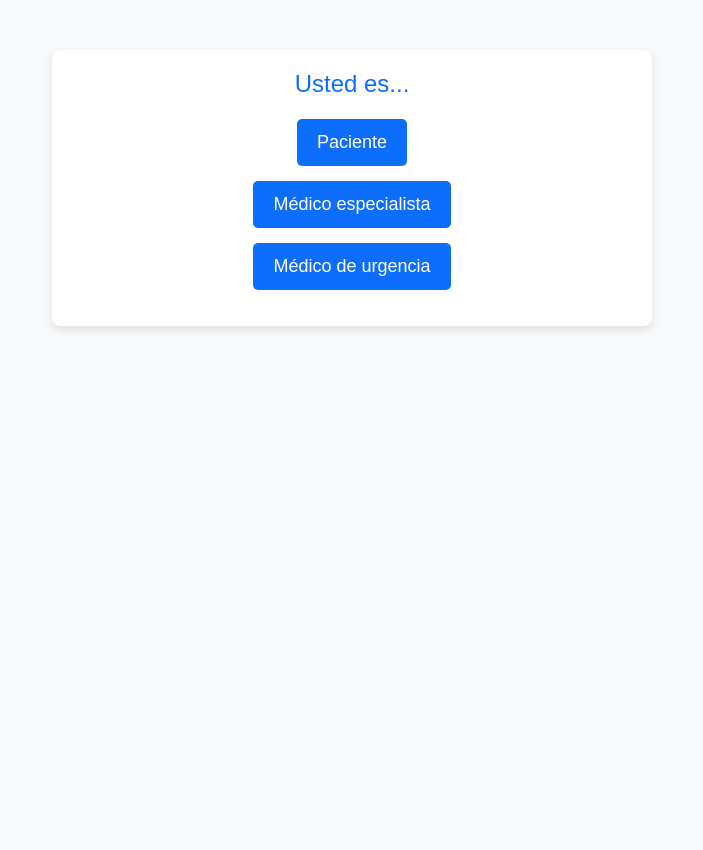
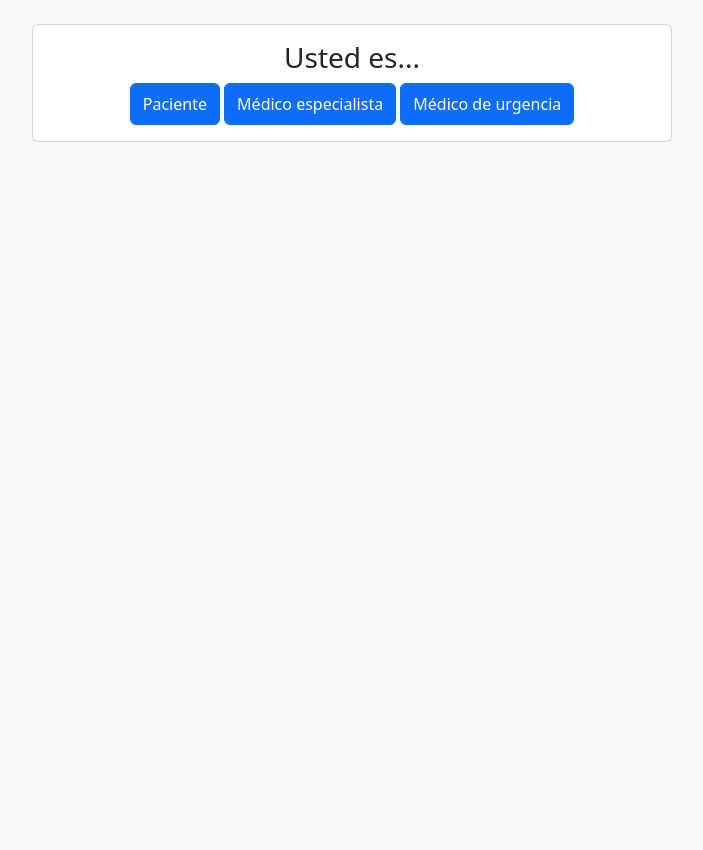
Before and after one commit to hsanzg/marato-2024, a FastAPI app: page / in a window 1280 px wide. Shown: the whole page, without its empty margins (288-991 px from the left). After the commit the page ends 142 px from the top, so only its background shows below. Run offline with FastAPI, Linux system fonts and the light colour scheme.

Commit message:
update index

```diff
--- a/Backend/main.py
+++ b/Backend/main.py
@@ -68,3 +68,13 @@ def paciente(req: Request, pac_id: int):
     name='especialista.html',
     context={'request': req, 'pac': pac}
   )
+
+# Páginas urgencia.
+
+@app.get('/urgencia/{pac_id}', response_class=HTMLResponse)
+def paciente(req: Request, pac_id: int):
+  pac = cargar_paciente(pac_id)
+  return templates.TemplateResponse(
+    name='urgencia.html',
+    context={'request': req, 'pac': pac}
+  )
--- a/Backend/templates/form_sintomas.html
+++ b/Backend/templates/form_sintomas.html
@@ -1,9 +1,12 @@
+<div class="card tarjeta">
+  <div class="card-body">
   <div class="form-header">
     <h1>Formulari de Símptomes</h1>
   <div>
   <p>¿Quins d'aquets síntomes presentes?</p>
   <div class="form-check">
     <input class="form-check-input" type="checkbox" name="increment_o_aparcio_ofeg">
+    <!--{{ pac.sintomas['increment_o_aparcio_ofeg'] }}-->
     <label class="form-check-label">
       Increment o aparició d’ofeg
     </label>
@@ -62,3 +65,5 @@
         Altres símptomes
     </label>
   </div>
+  </div>
+</div>
--- a/Backend/templates/header_con_todo.html
+++ b/Backend/templates/header_con_todo.html
@@ -1,5 +1,5 @@
 {% include 'header.html' %}
 <link rel="stylesheet" href="/static/form.css">
-<body>
+<body class="bg-body-tertiary">
   <div class="mt-4 form container">
   <!--[Header formulario]-->
--- a/Backend/templates/index.html
+++ b/Backend/templates/index.html
@@ -1,59 +1,17 @@
 {% include 'header_con_todo.html' %}
-
 <style>
-    body {
-        font-family: 'Arial', sans-serif;
-        background-color: #f8f9fa; /* Light gray for a hospital-like background */
-        color: #333; /* Neutral text color */
-        margin: 0;
-        padding: 0;
-    }
-    .menu-container {
-        max-width: 600px;
-        margin: 50px auto; /* Centered on the page */
-        background-color: #ffffff; /* White card-style background */
-        border-radius: 8px;
-        box-shadow: 0 4px 8px rgba(0, 0, 0, 0.1); /* Subtle shadow for depth */
-        padding: 20px;
-        text-align: center;
-    }
-    .menu-container h1 {
-        color: #0d6efd; /* Cyan blue for medical tone */
-        font-size: 24px;
-        margin-bottom: 20px;
-    }
-    .menu-container ul {
-        list-style: none;
-        padding: 0;
-    }
-    .menu-container li {
-        margin: 15px 0;
-    }
-    .menu-container a {
-        text-decoration: none;
-        font-size: 18px;
-        color: #ffffff;
-        background-color: #0d6efd; /* Cyan blue button */
-        padding: 10px 20px;
-        border-radius: 5px;
-        display: inline-block;
-        transition: background-color 0.3s;
-    }
-    .menu-container a:hover {
-        background-color: #0b5ed7; /* Slightly darker cyan blue on hover */
-    }
-    .menu-container a:active {
-        background-color: #084298; /* Darker blue on click */
-    }
+#tarjeta {
+  margin: 0 auto;
+  max-width: 40rem;
+}
 </style>
-
-<div class="menu-container">
-    <h1>Usted es...</h1>
-    <ul>
-        <li><a href="/paciente/1">Paciente</a></li>
-        <li><a href="/leerqr?destino=especialista">Médico especialista</a></li>
-        <li><a href="/leerqr?destino=urgencia">Médico de urgencia</a></li>
-    </ul>
+<div class="card" id="tarjeta">
+  <div class="card-body text-center">
+    <h3 class="card-title">Usted es...</h3>
+    <a href="/paciente/1" class="btn btn-primary py-2">Paciente</a>
+    <a href="/leerqr?destino=especialista" class="btn btn-primary py-2">Médico especialista</a>
+    <a href="/leerqr?destino=urgencia" class="btn btn-primary py-2">Médico de urgencia</a>
+  </div>
 </div>
 
 {% include 'footer_con_todo.html' %}
--- a/Backend/templates/urgencia.html
+++ b/Backend/templates/urgencia.html
@@ -1,5 +1,7 @@
 {% include 'header_con_todo.html' %}
 Introducir síntomas, enseñar resultados algoritmo, registro resultados y checkbox de tratamientos suministrados.
+
+{% include 'form_sintomas.html' %}
 
 <script>
 const urlParams = new URLSearchParams(window.location.search);
```
Lines whose indentation alone changed are shown as unchanged.
